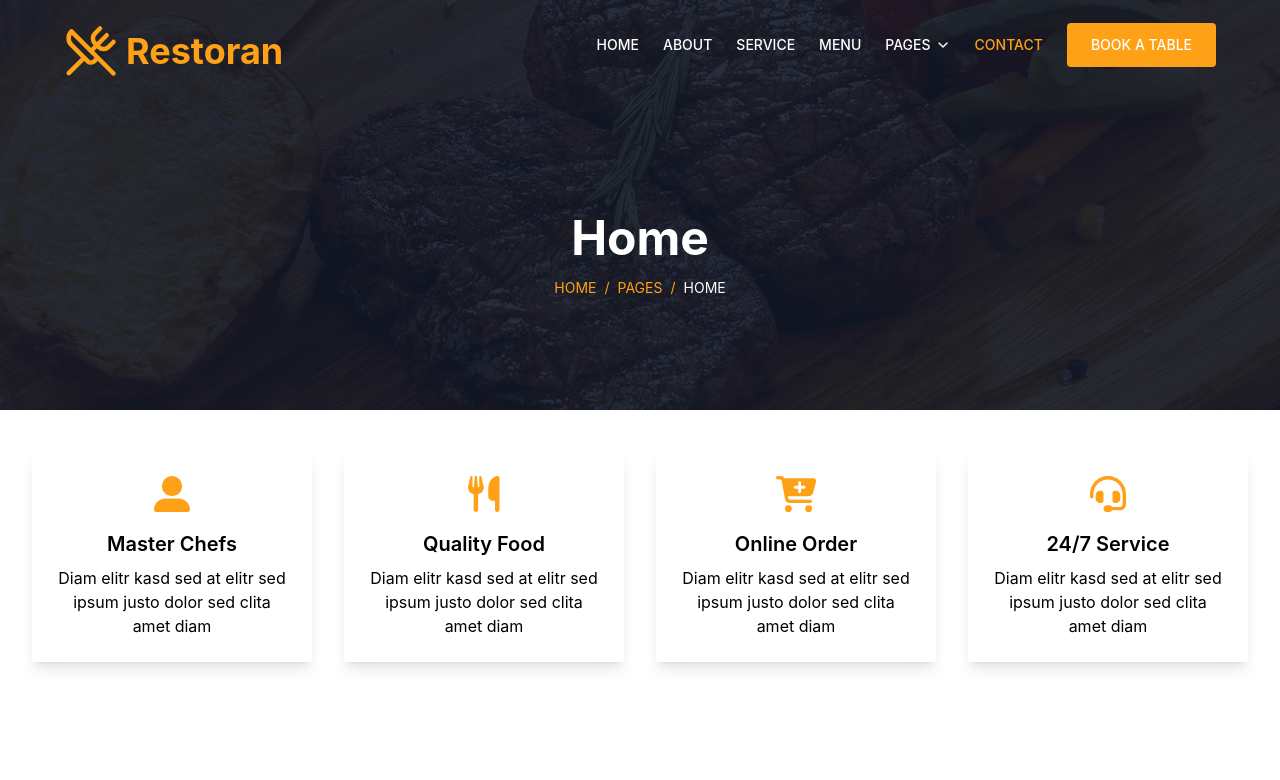
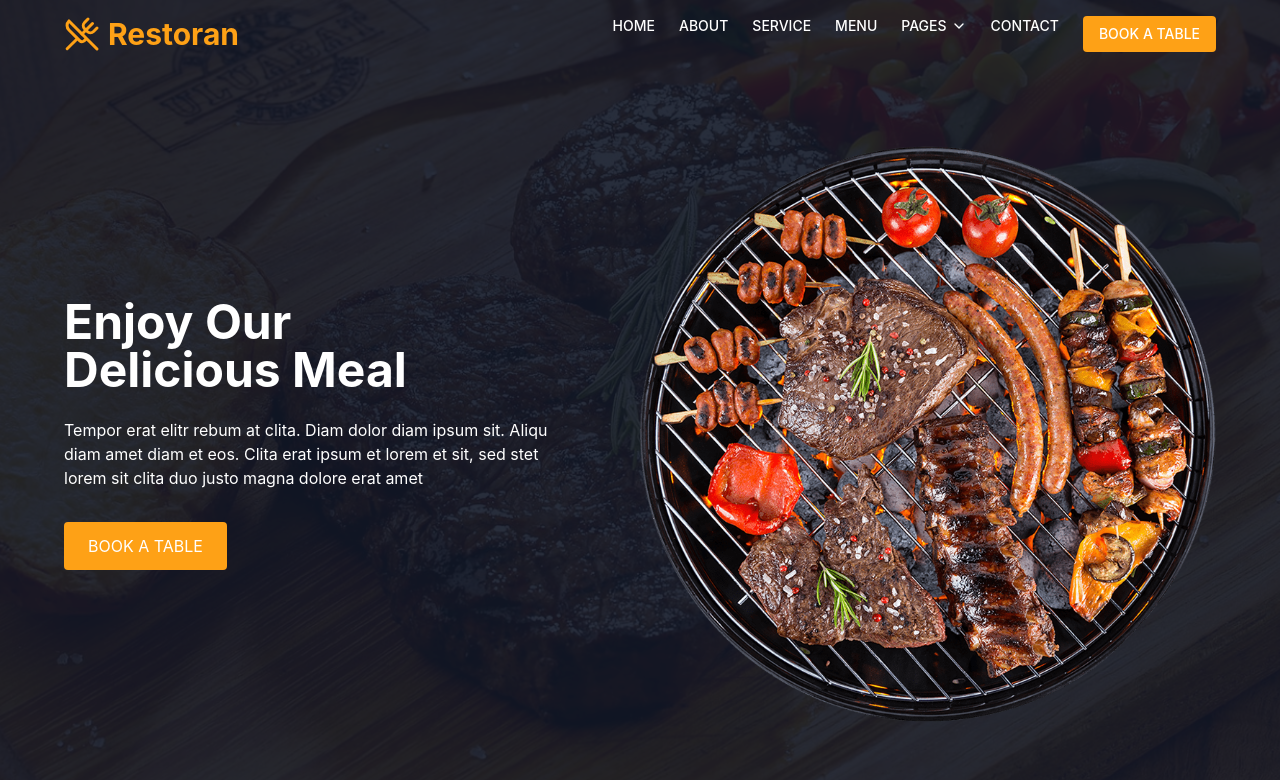
Before and after one commit to kee-rthuz/food_delivery, a React (Create React App) app: page / in a window 1280 px wide. Shown: the top 780 px of the page. Built offline with nearby package versions, Linux system fonts and the light colour scheme.

Commit message:
integrate home page

```diff
--- a/src/compontes/Navbar.js
+++ b/src/compontes/Navbar.js
@@ -2,6 +2,7 @@ import React, { useState } from 'react';
 import { Menu, ChevronDown, UtensilsCrossed } from 'lucide-react';
 import { motion } from 'framer-motion';
 import backgroundImage from '../assets/bg-hero.jpg';
+import mealImage from '../assets/hero.png';
 import { BrowserRouter as Router, Route, Switch, useLocation } from 'react-router-dom';
 
 const Header = () => {
@@ -40,23 +41,26 @@ const Header = () => {
     }
   };
 
+  const getBackgroundHeight = () => {
+    return location.pathname === '/' ? 'min-h-screen' : 'min-h-[43vh]';
+  };
+
   return (
     <div className="relative">
-      {/* Background image */}
       <div
-        className="min-h-[43vh] flex flex-col items-center justify-center bg-cover bg-center relative mx-auto max-w-screen-xl"
+        className={`flex flex-col bg-cover bg-center relative mx-auto max-w-screen-xl ${getBackgroundHeight()}`}
         style={{ backgroundImage: `url(${backgroundImage})` }}
       >
         {/* Blackish Overlay */}
         <div className="absolute inset-0 bg-gray-900 opacity-90"></div>
 
-        {/* Header content */}
-        <div className="relative z-10 w-full px-4 md:px-8 lg:px-16">
-          {/* Navigation bar */}
-          <nav className="flex items-center justify-between py-6 text-white">
+        {/* Navbar */}
+        <nav className="relative z-50 text-white py-4">
+          <div className="container mx-auto px-4 md:px-8 lg:px-16">
+            <div className="flex justify-between items-center">
               <div className="flex items-center">
-            <UtensilsCrossed className="text-[#FEA116] mr-2" size={54} />
-              <span className="text-4xl font-bold text-[#FEA116]">Restoran</span>
+                <UtensilsCrossed className="text-[#FEA116] mr-2" size={36} />
+                <span className="text-3xl font-bold text-[#FEA116]">Restoran</span>
               </div>
               <div className="hidden md:flex space-x-6 text-sm font-medium">
                 <a href="/" className="hover:text-[#FEA116]">HOME</a>
@@ -79,8 +83,8 @@ const Header = () => {
                     </div>
                   )}
                 </div>
-              <a href="/contact" className="text-[#FEA116]">CONTACT</a>
-              <button className="bg-[#FEA116] text-white px-6 py-3 -mt-3 rounded text-sm font-medium">BOOK A TABLE</button>
+                <a href="/contact" className="hover:text-[#FEA116]">CONTACT</a>
+                <button className="bg-[#FEA116] text-white px-4 py-2 rounded text-sm font-medium">BOOK A TABLE</button>
               </div>
               <button
                 className="md:hidden text-white focus:outline-none"
@@ -88,11 +92,13 @@ const Header = () => {
               >
                 <Menu className="h-6 w-6" />
               </button>
+            </div>
+          </div>
         </nav>
 
         {/* Mobile Menu */}
         {mobileMenuOpen && (
-            <div className="md:hidden">
+          <div className="md:hidden relative z-50 bg-gray-900 bg-opacity-90">
             <div className="px-2 pt-2 pb-3 space-y-1 sm:px-3">
               <a href="/" className="block px-3 py-2 rounded-md text-base font-medium text-white hover:text-[#FEA116]">HOME</a>
               <a href="/about" className="block px-3 py-2 rounded-md text-base font-medium text-white hover:text-[#FEA116]">ABOUT</a>
@@ -118,8 +124,32 @@ const Header = () => {
           </div>
         )}
 
-          {/* Page title with slide-down animation */}
-          <div className="text-center py-28">
+        {/* Header content */}
+        <div className="relative flex-grow flex items-center w-full px-4 md:px-8 lg:px-16">
+          {location.pathname === '/' ? (
+            <div className="w-full flex justify-between items-center">
+              <div className="max-w-lg text-white">
+                <h1 className="text-5xl font-bold mb-6">
+                  Enjoy Our <br /> Delicious Meal
+                </h1>
+                <p className="mb-8">
+                  Tempor erat elitr rebum at clita. Diam dolor diam ipsum sit. Aliqu diam amet diam et eos.
+                  Clita erat ipsum et lorem et sit, sed stet lorem sit clita duo justo magna dolore erat amet
+                </p>
+                <button className="bg-[#FEA116] text-white px-6 py-3 rounded hover:bg-yellow-600">
+                  BOOK A TABLE
+                </button>
+              </div>
+              <div className="hidden lg:block w-1/2">
+                <img
+                  src={mealImage}
+                  alt="Delicious Meal"
+                  className="w-full h-auto object-cover"
+                />
+              </div>
+            </div>
+          ) : (
+            <div className="text-center w-full py-28">
               <motion.h1
                 initial={{ opacity: 0, y: -50 }}
                 animate={{ opacity: 1, y: 0 }}
@@ -128,7 +158,7 @@ const Header = () => {
               >
                 {getPageTitle()}
               </motion.h1>
-            <div ani className="flex justify-center space-x-2 text-sm text-[#FEA116]">
+              <div className="flex justify-center space-x-2 text-sm text-[#FEA116]">
                 <a href="/" className="hover:text-[#FEA116]">HOME</a>
                 <span>/</span>
                 <a href="#" className="hover:text-[#FEA116]">PAGES</a>
@@ -136,10 +166,11 @@ const Header = () => {
                 <span className="text-white">{getPageTitle().toUpperCase()}</span>
               </div>
             </div>
+          )}
         </div>
       </div>
     </div>
   );
 };
 
-export default Header
+export default Header;
```
Also changed, not shown: 1 other file (tests, documents, lock files or other folders). Lines whose indentation alone changed are shown as unchanged.
